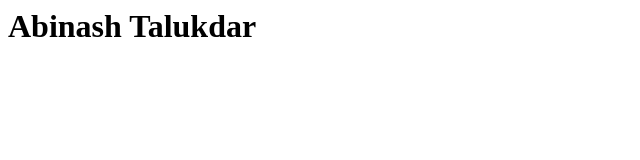
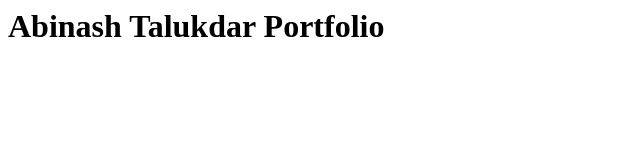
Before and after one commit to abinasht613/abinasht613.github.io, a plain HTML site: page index.html in a window 1280 px wide. Shown: the whole page, without its empty margins (0-640 px from the left). Drawn offline with Linux system fonts and the light colour scheme.

Commit message:
changev1

```diff
--- a/index.html
+++ b/index.html
@@ -3,6 +3,6 @@
 <title>Portfolio</title>
 </head>
 <body>
-<h1>Abinash Talukdar</h1>
+<h1>Abinash Talukdar Portfolio</h1>
 </body>
 </html>
```
